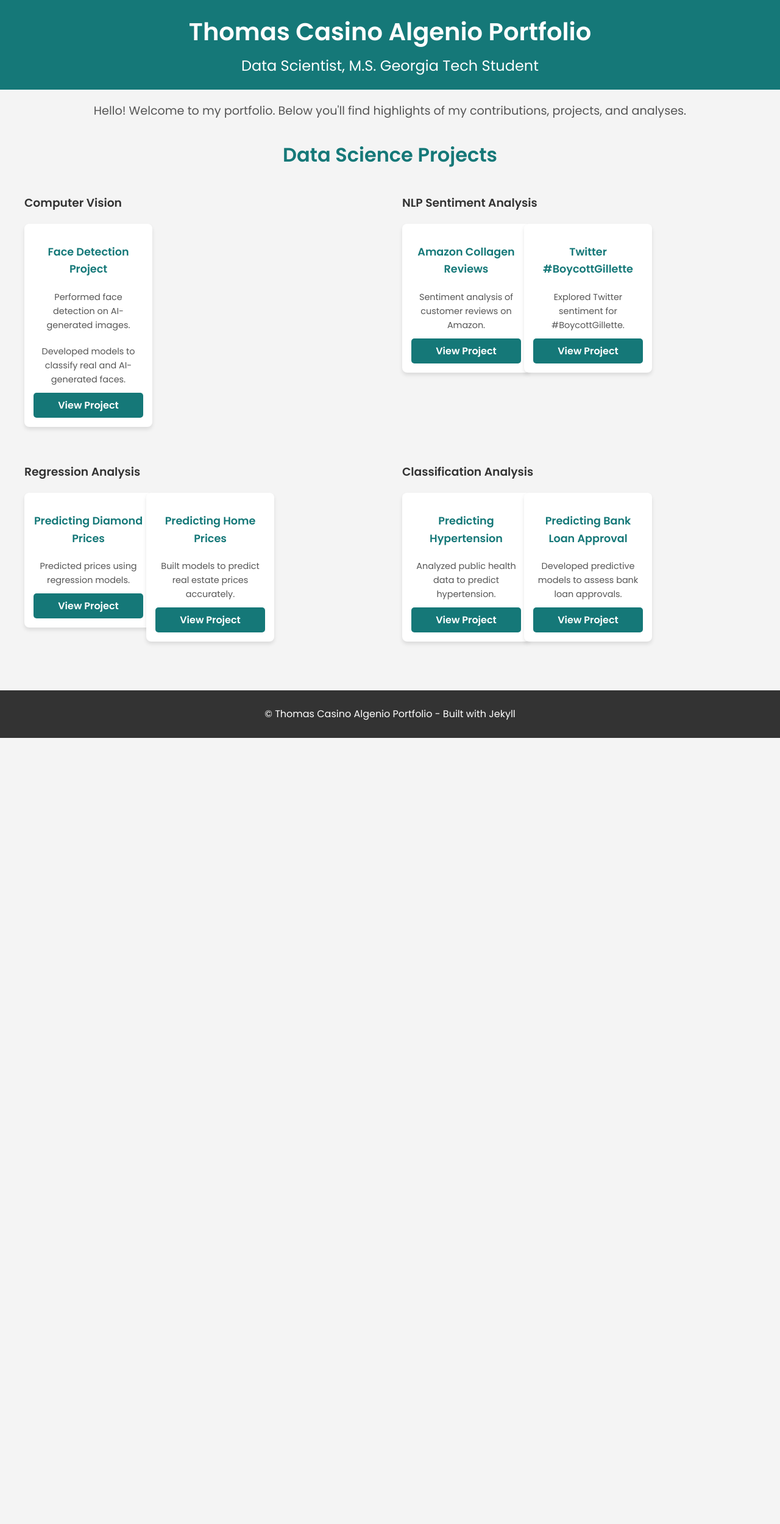
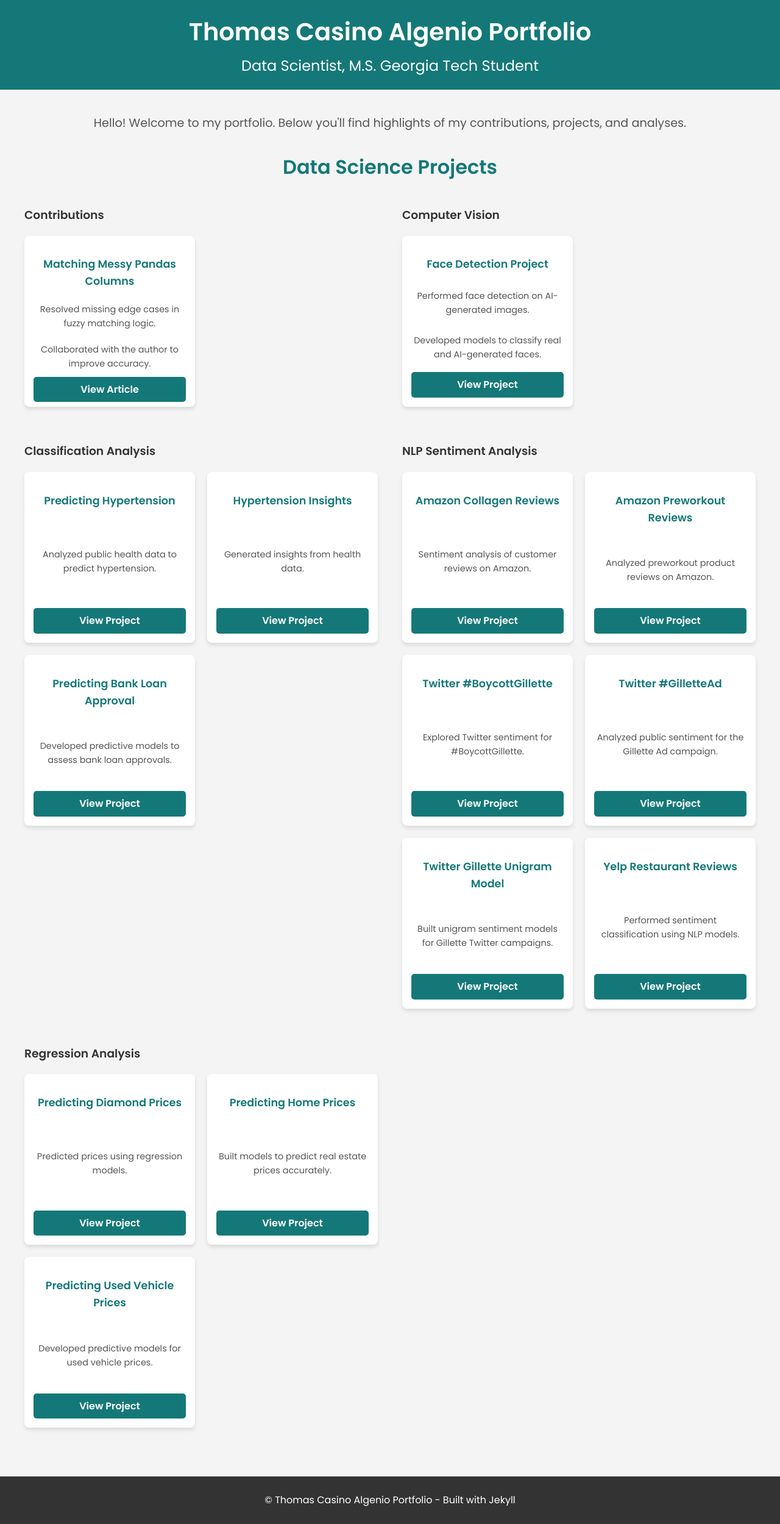
Before and after one commit to thomasalgenio/Thomas_Portfolio, a Jekyll site: the page built from README.md, in a window 1280 px wide. Shown: the whole page at 61% size. Built offline with Jekyll 4.4.1, drawn with Linux system fonts in a browser that asks for light colours; our own code applies the rules of GitHub Pages for plain Markdown files; before the commit the page ends 1210 px from its top, so only the background shows below that.

Commit message:
Update default.html

```diff
--- a/_layouts/default.html
+++ b/_layouts/default.html
@@ -35,7 +35,7 @@
 
       main {
         max-width: 1200px;
-        margin: 0 auto;
+        margin: 20px auto;
         padding: 20px;
       }
 
@@ -50,24 +50,23 @@
         text-align: center;
       }
 
-      .grid-subcategories {
+      .grid-2-columns {
         display: grid;
         grid-template-columns: 1fr 1fr;
         gap: 40px;
-        justify-content: start;
+        align-items: start;
       }
 
       .projects {
         display: grid;
-        grid-template-columns: repeat(3, 1fr);
         gap: 20px;
-        align-items: start;
-        justify-content: start;
+        grid-template-columns: repeat(2, 1fr);
+        justify-items: center;
       }
 
       .project-card {
-        width: 100%;
-        max-width: 300px;
+        width: 250px;
+        height: 250px;
         background: white;
         border-radius: 8px;
         box-shadow: 0 4px 6px rgba(0, 0, 0, 0.1);
@@ -130,7 +129,7 @@
       }
 
       @media (max-width: 768px) {
-        .grid-subcategories {
+        .grid-2-columns {
           grid-template-columns: 1fr;
         }
         .projects {
@@ -154,7 +153,20 @@
       <!-- Data Science Projects -->
       <section>
         <h2>Data Science Projects</h2>
-        <div class="grid-subcategories">
+        <div class="grid-2-columns">
+          <!-- Contributions -->
+          <div>
+            <h3>Contributions</h3>
+            <div class="projects">
+              <div class="project-card">
+                <h3>Matching Messy Pandas Columns</h3>
+                <p>Resolved missing edge cases in fuzzy matching logic.</p>
+                <p>Collaborated with the author to improve accuracy.</p>
+                <a href="https://medium.com/analytics-vidhya/matching-messy-pandas-columns-with-fuzzywuzzy-4adda6c7994f" class="btn">View Article</a>
+              </div>
+            </div>
+          </div>
+
           <!-- Computer Vision -->
           <div>
             <h3>Computer Vision</h3>
@@ -164,6 +176,28 @@
                 <p>Performed face detection on AI-generated images.</p>
                 <p>Developed models to classify real and AI-generated faces.</p>
                 <a href="https://github.com/thomasalgenio/Sample_Projects/tree/main/Face_Detection_on_AI_Generated_Images" class="btn">View Project</a>
+              </div>
+            </div>
+          </div>
+
+          <!-- Classification Analysis -->
+          <div>
+            <h3>Classification Analysis</h3>
+            <div class="projects">
+              <div class="project-card">
+                <h3>Predicting Hypertension</h3>
+                <p>Analyzed public health data to predict hypertension.</p>
+                <a href="https://github.com/thomasalgenio/Sample_Projects/tree/main/Hypertension_Prediction" class="btn">View Project</a>
+              </div>
+              <div class="project-card">
+                <h3>Hypertension Insights</h3>
+                <p>Generated insights from health data.</p>
+                <a href="https://github.com/thomasalgenio/Sample_Projects/tree/main/Hypertension_Prediction" class="btn">View Project</a>
+              </div>
+              <div class="project-card">
+                <h3>Predicting Bank Loan Approval</h3>
+                <p>Developed predictive models to assess bank loan approvals.</p>
+                <a href="https://github.com/thomasalgenio/Sample_Projects/tree/main/Bank_Loan_Prediction" class="btn">View Project</a>
               </div>
             </div>
           </div>
@@ -178,9 +212,29 @@
                 <a href="https://github.com/thomasalgenio/Sample_Projects/tree/main/NLP_Sentiment_Analysis_Amazon" class="btn">View Project</a>
               </div>
               <div class="project-card">
+                <h3>Amazon Preworkout Reviews</h3>
+                <p>Analyzed preworkout product reviews on Amazon.</p>
+                <a href="https://github.com/thomasalgenio/Sample_Projects/tree/main/NLP_Sentiment_Analysis_Amazon" class="btn">View Project</a>
+              </div>
+              <div class="project-card">
                 <h3>Twitter #BoycottGillette</h3>
                 <p>Explored Twitter sentiment for #BoycottGillette.</p>
                 <a href="https://github.com/thomasalgenio/Sample_Projects/tree/main/NLP_Sentiment_Analysis_Gillette" class="btn">View Project</a>
+              </div>
+              <div class="project-card">
+                <h3>Twitter #GilletteAd</h3>
+                <p>Analyzed public sentiment for the Gillette Ad campaign.</p>
+                <a href="https://github.com/thomasalgenio/Sample_Projects/tree/main/NLP_Sentiment_Analysis_Gillette" class="btn">View Project</a>
+              </div>
+              <div class="project-card">
+                <h3>Twitter Gillette Unigram Model</h3>
+                <p>Built unigram sentiment models for Gillette Twitter campaigns.</p>
+                <a href="https://github.com/thomasalgenio/Sample_Projects/tree/main/NLP_Sentiment_Analysis_Gillette" class="btn">View Project</a>
+              </div>
+              <div class="project-card">
+                <h3>Yelp Restaurant Reviews</h3>
+                <p>Performed sentiment classification using NLP models.</p>
+                <a href="https://github.com/thomasalgenio/Sample_Projects/tree/main/NLP_Sentiment_Analysis_Yelp" class="btn">View Project</a>
               </div>
             </div>
           </div>
@@ -199,25 +253,14 @@
                 <p>Built models to predict real estate prices accurately.</p>
                 <a href="https://github.com/thomasalgenio/Sample_Projects/tree/main/Real_Estate_Prices_Prediction" class="btn">View Project</a>
               </div>
+              <div class="project-card">
+                <h3>Predicting Used Vehicle Prices</h3>
+                <p>Developed predictive models for used vehicle prices.</p>
+                <a href="https://github.com/thomasalgenio/Sample_Projects/tree/main/Used_Vehicles_Prediction" class="btn">View Project</a>
+              </div>
             </div>
           </div>
 
-          <!-- Classification Analysis -->
-          <div>
-            <h3>Classification Analysis</h3>
-            <div class="projects">
-              <div class="project-card">
-                <h3>Predicting Hypertension</h3>
-                <p>Analyzed public health data to predict hypertension.</p>
-                <a href="https://github.com/thomasalgenio/Sample_Projects/tree/main/Hypertension_Prediction" class="btn">View Project</a>
-              </div>
-              <div class="project-card">
-                <h3>Predicting Bank Loan Approval</h3>
-                <p>Developed predictive models to assess bank loan approvals.</p>
-                <a href="https://github.com/thomasalgenio/Sample_Projects/tree/main/Bank_Loan_Prediction" class="btn">View Project</a>
-              </div>
-            </div>
-          </div>
         </div>
       </section>
     </main>
```
